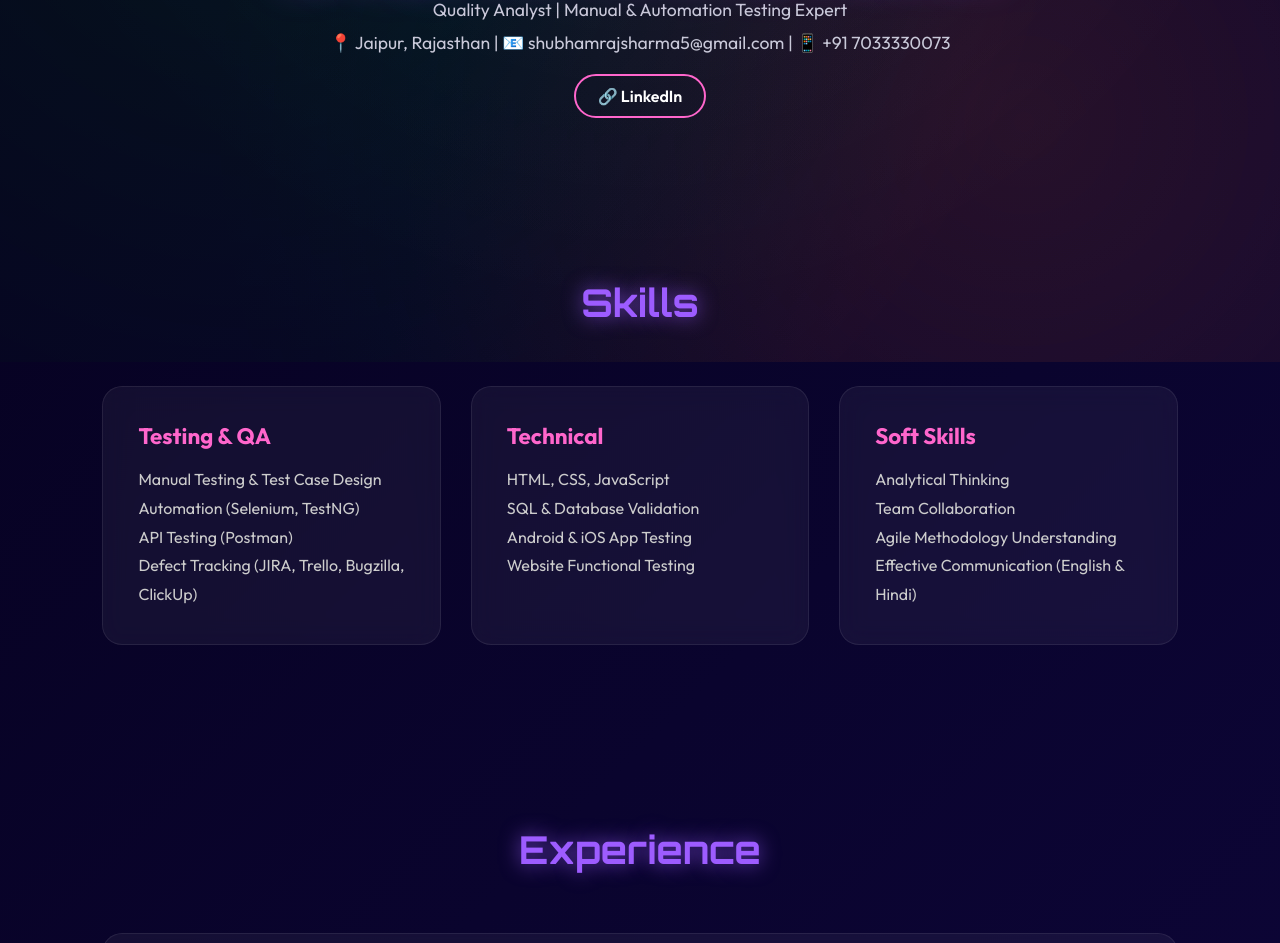
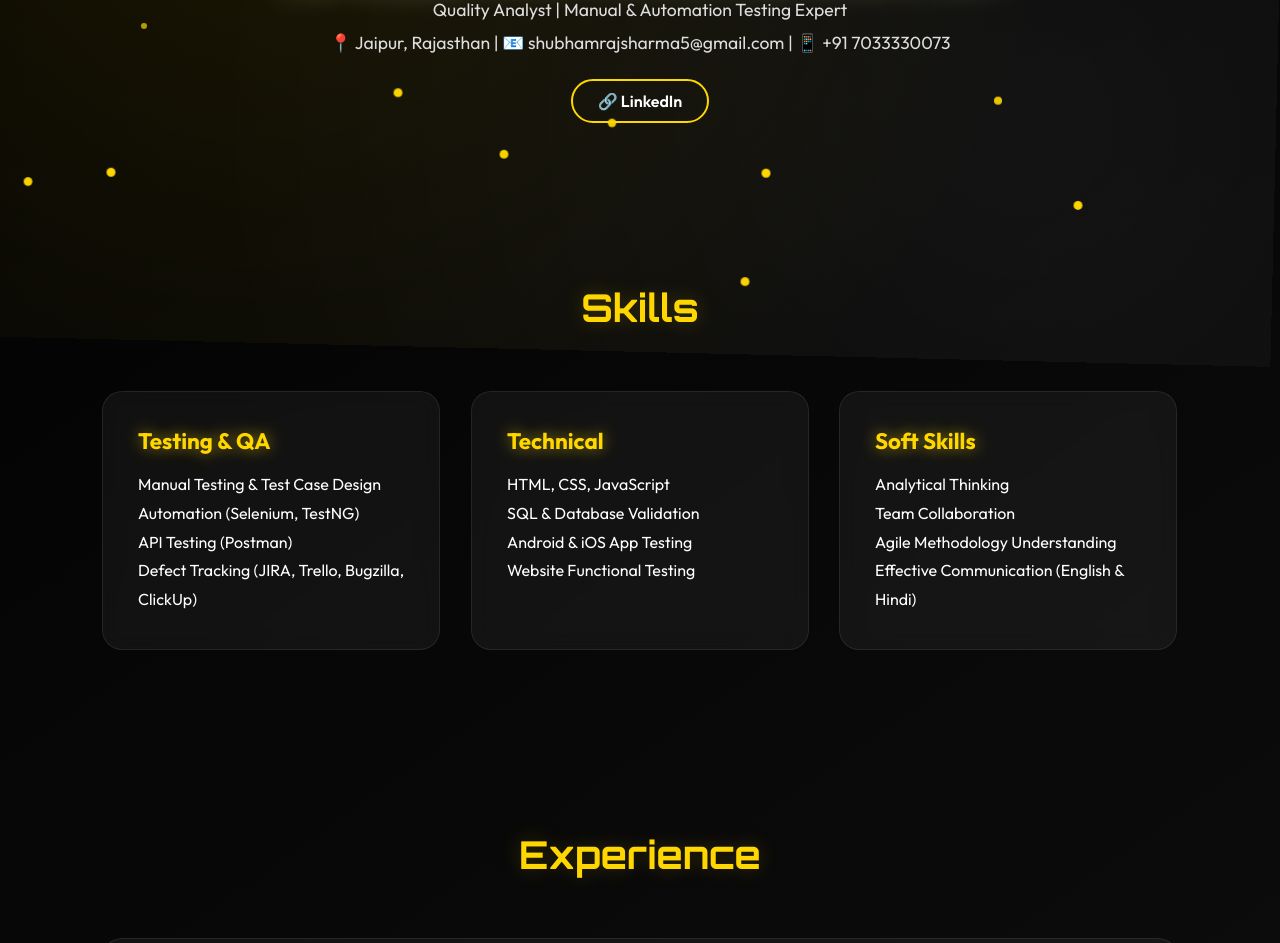
Before and after one commit to PIYUSHPRAJAPATI2715/shubham, a plain HTML site: page index.html in a window 1280 px wide. Shown: the part 438-1381 px from the top of the page. Drawn offline with nearby package versions, Linux system fonts and the light colour scheme.

Commit message:
Update index.html

```diff
--- a/index.html
+++ b/index.html
@@ -17,26 +17,25 @@
     body {
       font-family: 'Outfit', sans-serif;
       color: #fff;
-      background: linear-gradient(135deg, #05011c, #0a042e 40%, #110745);
+      background: linear-gradient(145deg, #000, #0d0d0d 60%, #1a1a1a);
       overflow-x: hidden;
       position: relative;
     }
 
-    /* Animated gradient glow */
+    /* Glowing particles background */
     body::before {
       content: "";
       position: fixed;
       inset: 0;
-      background: radial-gradient(circle at 20% 30%, rgba(255,0,150,0.15), transparent 70%),
-                  radial-gradient(circle at 80% 70%, rgba(0,180,255,0.12), transparent 70%),
-                  radial-gradient(circle at 50% 10%, rgba(255,255,255,0.05), transparent 70%);
-      animation: hueShift 12s ease-in-out infinite alternate;
+      background: radial-gradient(circle at 20% 30%, rgba(255,215,0,0.1), transparent 70%),
+                  radial-gradient(circle at 80% 70%, rgba(255,255,255,0.05), transparent 70%);
+      animation: glowMove 10s ease-in-out infinite alternate;
       z-index: -1;
     }
 
-    @keyframes hueShift {
-      0% { filter: hue-rotate(0deg); }
-      100% { filter: hue-rotate(360deg); }
+    @keyframes glowMove {
+      0% { transform: translateY(0); }
+      100% { transform: translateY(-15px) rotate(2deg); }
     }
 
     header {
@@ -54,21 +53,21 @@
       width: 220px;
       height: 220px;
       border-radius: 50%;
-      border: 4px solid #ff66cc;
-      box-shadow: 0 0 40px #ff66cc, 0 0 80px rgba(255,102,204,0.4);
+      border: 3px solid #FFD700;
+      box-shadow: 0 0 40px #FFD700, 0 0 80px rgba(255,215,0,0.3);
       object-fit: cover;
       animation: floaty 5s ease-in-out infinite, pulse 3s ease-in-out infinite alternate;
       margin-bottom: 35px;
     }
 
     @keyframes floaty { 0%, 100% { transform: translateY(0); } 50% { transform: translateY(-15px); } }
-    @keyframes pulse { 0% { box-shadow: 0 0 20px #ff66cc; } 100% { box-shadow: 0 0 60px #9d5cff; } }
+    @keyframes pulse { 0% { box-shadow: 0 0 20px #FFD700; } 100% { box-shadow: 0 0 60px #FFC300; } }
 
     .typing-name {
       font-family: 'Orbitron', sans-serif;
       font-size: 3rem;
-      color: #ff66cc;
-      text-shadow: 0 0 20px #ff66cc, 0 0 40px #9d5cff;
+      color: #FFD700;
+      text-shadow: 0 0 20px #FFD700, 0 0 40px #FFF5C3;
       letter-spacing: 2px;
       animation: flicker 3s infinite alternate;
     }
@@ -79,7 +78,7 @@
     }
 
     header p {
-      color: #c9c9d9;
+      color: #ddd;
       margin-top: 10px;
       font-size: 1.1rem;
     }
@@ -88,30 +87,41 @@
       color: #fff;
       text-decoration: none;
       font-weight: 600;
-      margin-top: 20px;
-      border: 2px solid #ff66cc;
-      padding: 10px 22px;
+      margin-top: 25px;
+      border: 2px solid #FFD700;
+      padding: 10px 25px;
       border-radius: 50px;
-      transition: all 0.3s ease;
+      transition: all 0.4s ease;
       background: transparent;
+      position: relative;
+      overflow: hidden;
     }
 
     header a:hover {
-      background: linear-gradient(90deg, #ff66cc, #9d5cff);
+      background: linear-gradient(90deg, #FFD700, #FFC300);
       color: #000;
-      box-shadow: 0 0 25px #ff66cc;
+      box-shadow: 0 0 30px #FFD700;
+      transform: scale(1.05);
     }
 
-    section { padding: 90px 8%; }
+    section {
+      padding: 90px 8%;
+    }
 
     section h2 {
       text-align: center;
       font-family: 'Orbitron', sans-serif;
-      color: #9d5cff;
+      color: #FFD700;
       font-size: 2.4rem;
-      text-shadow: 0 0 20px rgba(157,92,255,0.7);
+      text-shadow: 0 0 25px rgba(255,215,0,0.7);
       margin-bottom: 60px;
       position: relative;
+      animation: fadeTitle 3s infinite alternate;
+    }
+
+    @keyframes fadeTitle {
+      from { text-shadow: 0 0 20px rgba(255,215,0,0.2); }
+      to { text-shadow: 0 0 40px rgba(255,215,0,0.8); }
     }
 
     .grid {
@@ -125,28 +135,49 @@
       border-radius: 20px;
       padding: 35px;
       border: 1px solid rgba(255,255,255,0.08);
+      backdrop-filter: blur(10px);
       position: relative;
       overflow: hidden;
-      backdrop-filter: blur(12px);
-      transform: translateY(0);
       transition: all 0.5s ease;
     }
 
     .card:hover {
       transform: translateY(-10px) scale(1.05);
-      box-shadow: 0 0 40px rgba(157,92,255,0.4);
+      box-shadow: 0 0 40px rgba(255,215,0,0.3);
     }
 
-    .card h3 { color: #ff66cc; font-size: 1.4rem; margin-bottom: 15px; }
-    .card ul { list-style: none; color: #ccc; line-height: 1.8; }
+    .card h3 {
+      color: #FFD700;
+      font-size: 1.4rem;
+      margin-bottom: 15px;
+      text-shadow: 0 0 15px rgba(255,215,0,0.6);
+    }
+
+    .card ul { list-style: none; color: #fff; line-height: 1.8; }
 
     footer {
       text-align: center;
       padding: 40px 10px;
-      background: #09031f;
+      background: #000;
       border-top: 1px solid rgba(255,255,255,0.1);
-      color: #aaa;
+      color: #888;
       font-size: 0.9rem;
+    }
+
+    /* Floating spark animation */
+    .spark {
+      position: absolute;
+      width: 6px;
+      height: 6px;
+      background: #FFD700;
+      border-radius: 50%;
+      opacity: 0.7;
+      animation: sparkle 5s infinite ease-in-out;
+    }
+
+    @keyframes sparkle {
+      0%, 100% { transform: translateY(0) scale(1); opacity: 0.7; }
+      50% { transform: translateY(-15px) scale(1.5); opacity: 1; }
     }
   </style>
 </head>
@@ -274,7 +305,20 @@
     <p>© 2025 Shubham Raj Sharma | Quality Analyst Portfolio</p>
   </footer>
 
+  <!-- Animation Scripts -->
   <script src="https://unpkg.com/aos@2.3.1/dist/aos.js"></script>
-  <script>AOS.init({ duration: 1000, once: true, easing: 'ease-in-out' });</script>
+  <script>
+    AOS.init({ duration: 1200, once: true, easing: 'ease-in-out' });
+
+    // Add floating golden sparks
+    for (let i = 0; i < 20; i++) {
+      const spark = document.createElement('div');
+      spark.className = 'spark';
+      spark.style.left = Math.random() * 100 + 'vw';
+      spark.style.top = Math.random() * 100 + 'vh';
+      spark.style.animationDelay = Math.random() * 5 + 's';
+      document.body.appendChild(spark);
+    }
+  </script>
 </body>
 </html>
```
